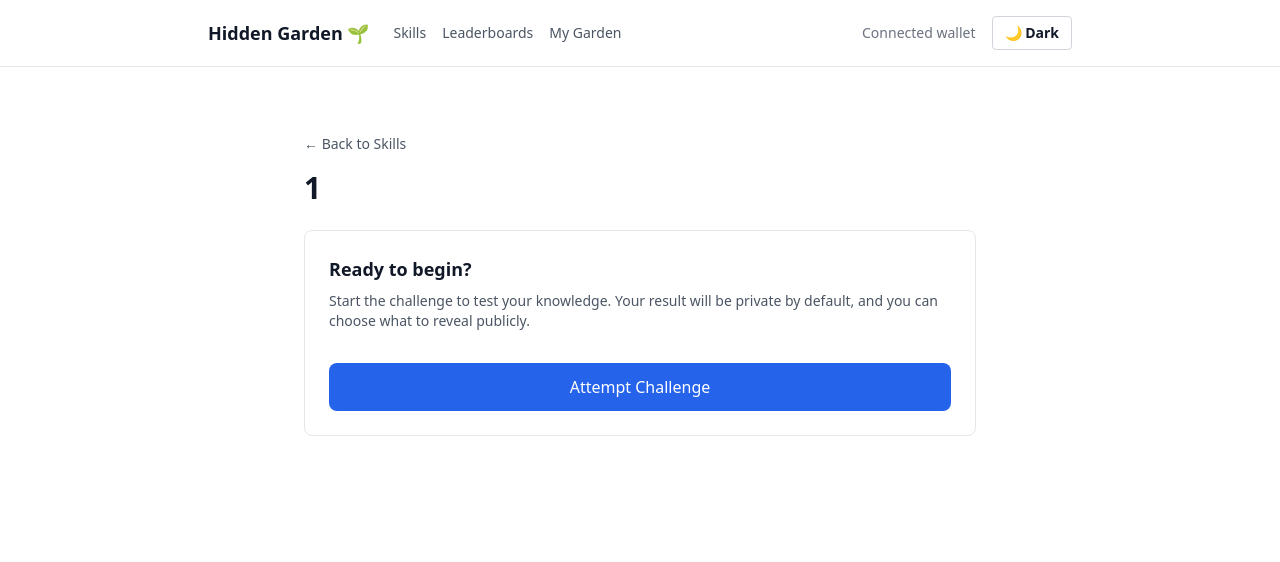
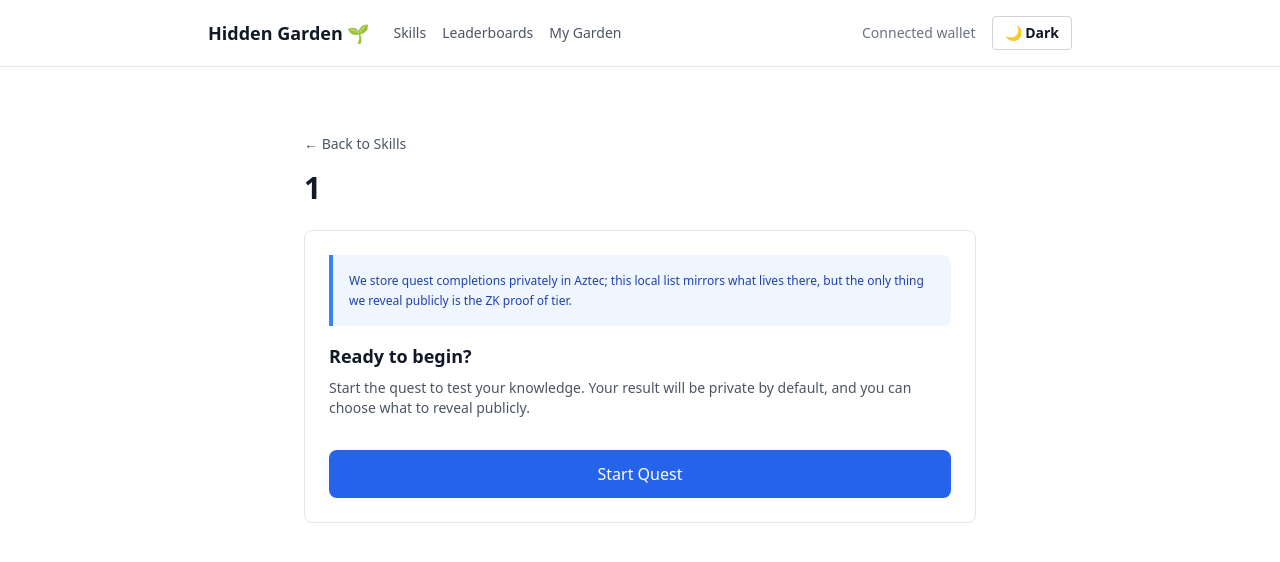
Before and after one commit to understories/hidden-garden, a Next.js app in the folder apps/aztecbat-ui/: page /skills/1 in a window 1280 px wide. Shown: the top 562 px of the page. Built offline with nearby package versions, Linux system fonts and the light colour scheme; no server answers; what wagmi would draw is missing.

Commit message:
Update page.tsx

```diff
--- a/apps/aztecbat-ui/app/skills/[skillId]/page.tsx
+++ b/apps/aztecbat-ui/app/skills/[skillId]/page.tsx
@@ -3,8 +3,8 @@
 /**
  * Skill Detail Page
  *
- * Shows details for a specific skill and provides the "Attempt challenge" entry point.
- * This is step 1 of the user flow: Attempt Challenge (Private Compute)
+ * Shows details for a specific skill and provides the "Start quest" entry point.
+ * This is step 1 of the user flow: Start Quest (Private Compute)
  */
 
 import { useEffect, useState } from 'react';
@@ -57,7 +57,7 @@ export default function SkillDetailPage({ params, searchParams }: SkillDetailPag
   const skill = skillId ? mockSkills[skillId] : null;
   const skillName = skill?.name || skillId;
 
-  const handleAttemptChallenge = () => {
+  const handleStartQuest = () => {
     router.push(`/proof?skillId=${encodeURIComponent(skillId)}`);
   };
 
@@ -89,18 +89,23 @@ export default function SkillDetailPage({ params, searchParams }: SkillDetailPag
 
       <div className="border border-gray-200 dark:border-gray-700 rounded-lg p-6 bg-white dark:bg-gray-800/50">
         <div className="space-y-4">
+          <div className="border-l-4 border-blue-500 dark:border-blue-400 bg-blue-50 dark:bg-blue-900/20 rounded-r-lg p-4 mb-4">
+            <p className="text-xs text-blue-800 dark:text-blue-200 leading-relaxed">
+              We store quest completions privately in Aztec; this local list mirrors what lives there, but the only thing we reveal publicly is the ZK proof of tier.
+            </p>
+          </div>
           <div>
             <h2 className="text-lg font-semibold mb-2">Ready to begin?</h2>
             <p className="text-sm text-gray-600 dark:text-gray-400 mb-4">
-              Start the challenge to test your knowledge. Your result will be private by default,
+              Start the quest to test your knowledge. Your result will be private by default,
               and you can choose what to reveal publicly.
             </p>
           </div>
           <button
-            onClick={handleAttemptChallenge}
+            onClick={handleStartQuest}
             className="w-full py-3 px-6 bg-blue-600 hover:bg-blue-700 text-white font-medium rounded-lg transition-colors"
           >
-            Attempt Challenge
+            Start Quest
           </button>
         </div>
       </div>
```
